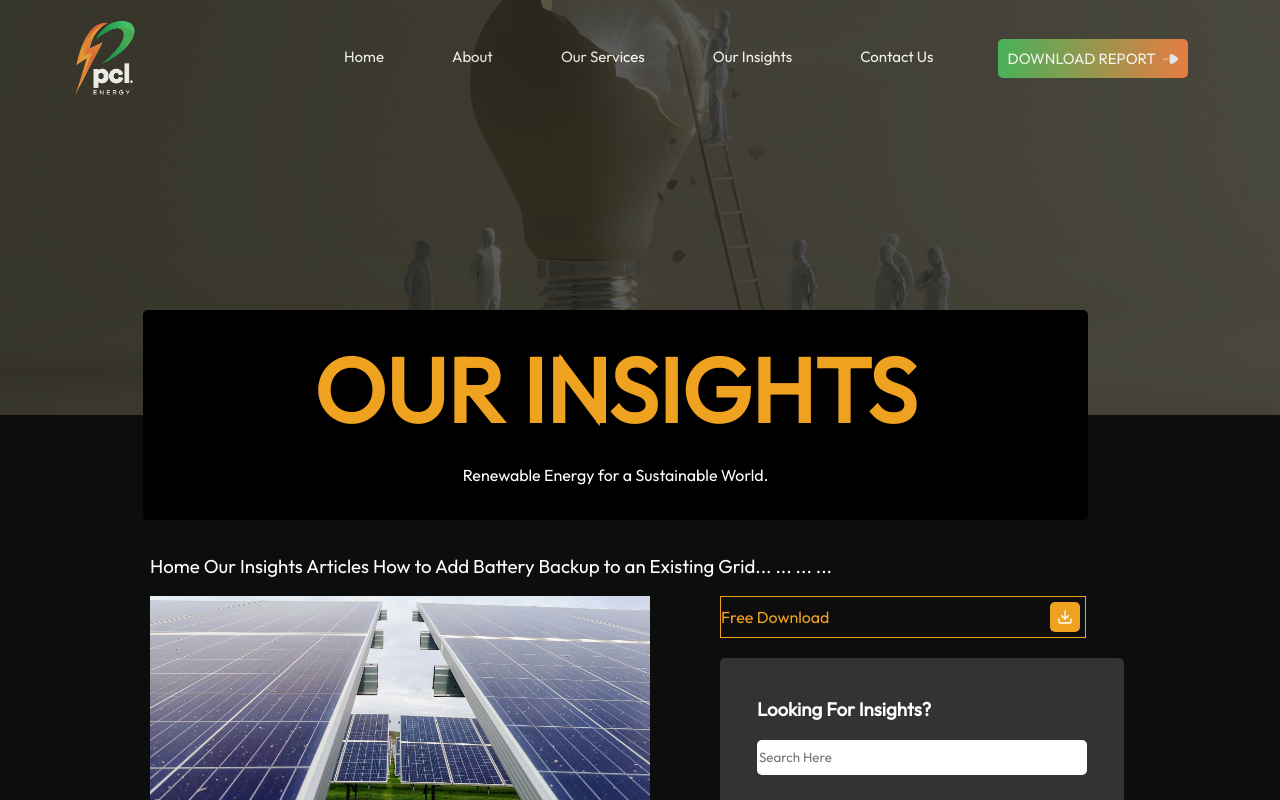
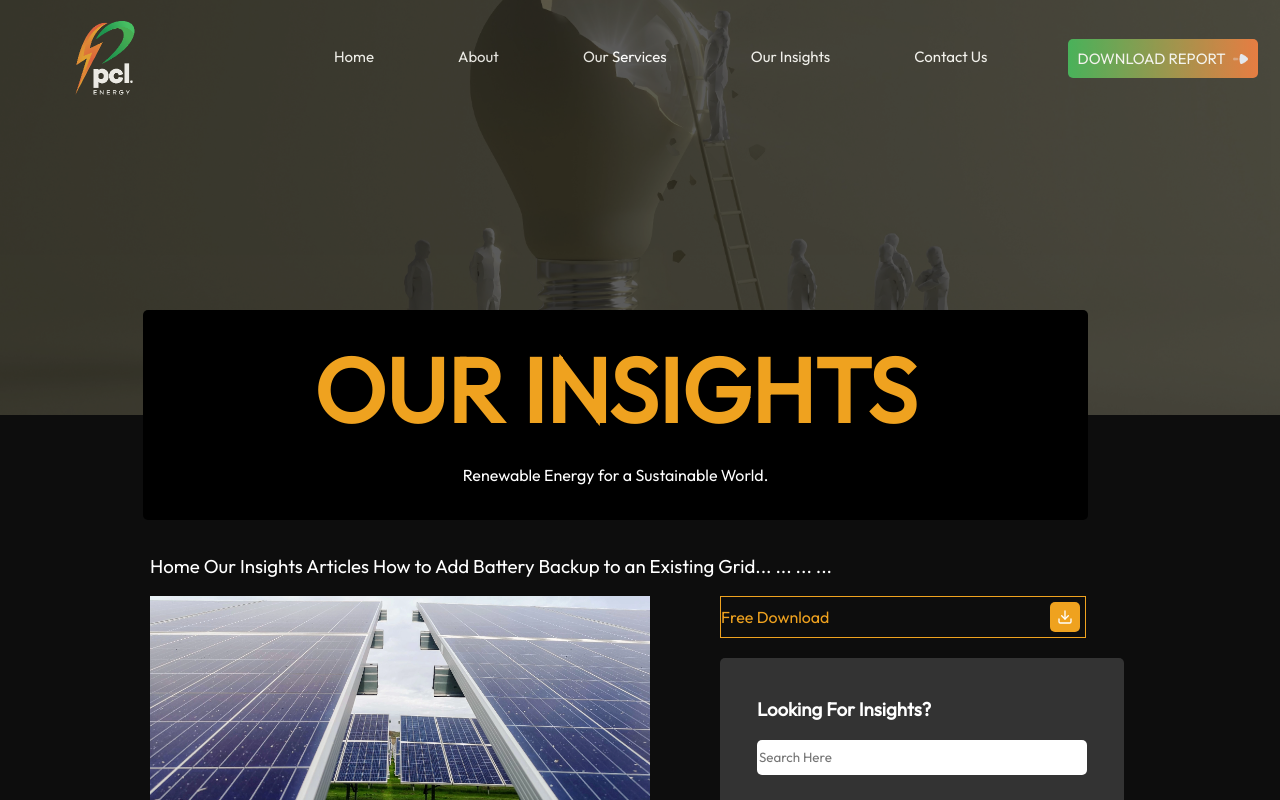
Before and after one commit to Siriki-web/PCLENERGY, a React (Create React App) app: page /article in a window 1280 px wide. Shown: the top 800 px of the page. Built offline with nearby package versions, Linux system fonts and the light colour scheme.

Commit message:
Initialisation project on Xearth Organisation

```diff
--- a/src/components/Nav/index.jsx
+++ b/src/components/Nav/index.jsx
@@ -39,7 +39,7 @@ const DivNav = styled.div`
 const Img = styled.img`
     height: 75px;
     width: 79px;
-    margin-right: 150px;
+    margin-right: 140px;
 
     @media all and (max-width: 1024px) {
         margin-left: -50px;
--- a/src/style/NavStyle.css
+++ b/src/style/NavStyle.css
@@ -29,7 +29,7 @@ ul.navMenu {
 
 .navItem {
   line-height: 40px;
-  margin-right: 3rem;
+  margin-right: 4rem;
 }
 
 
```
